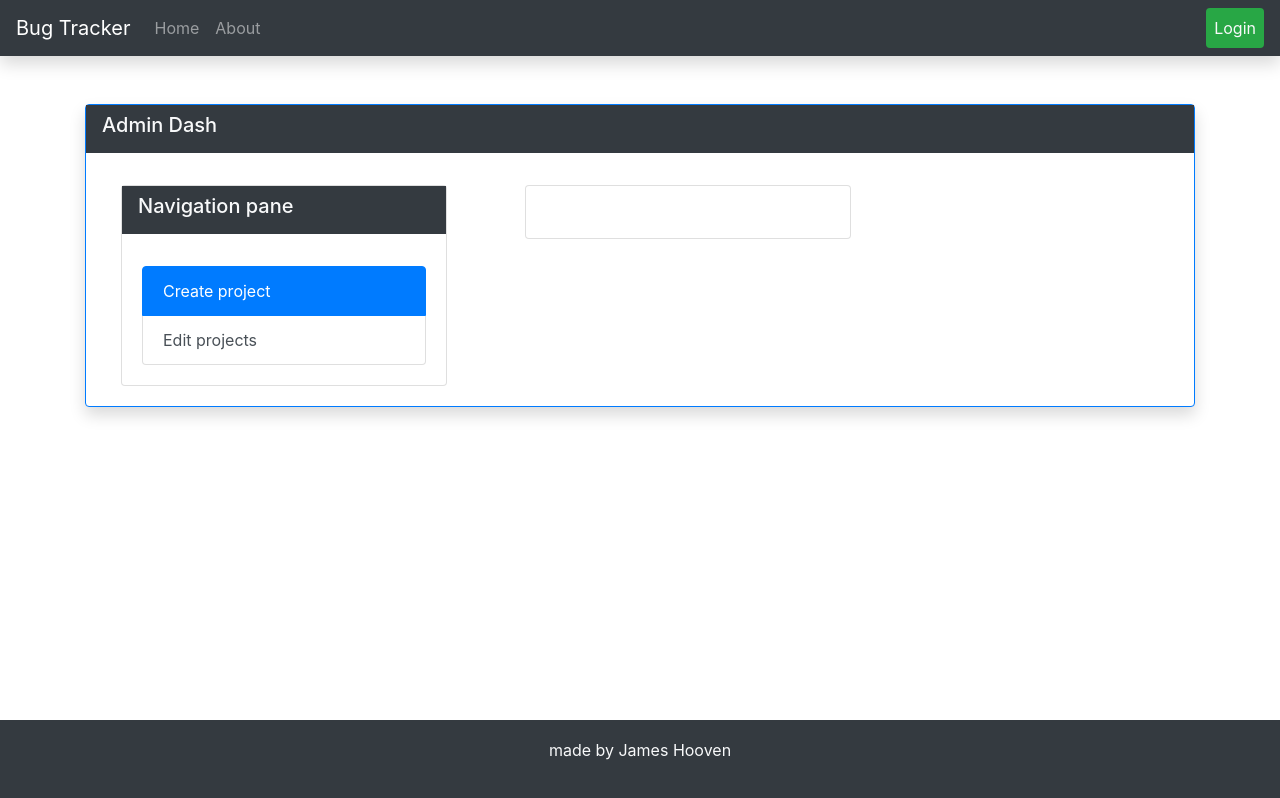
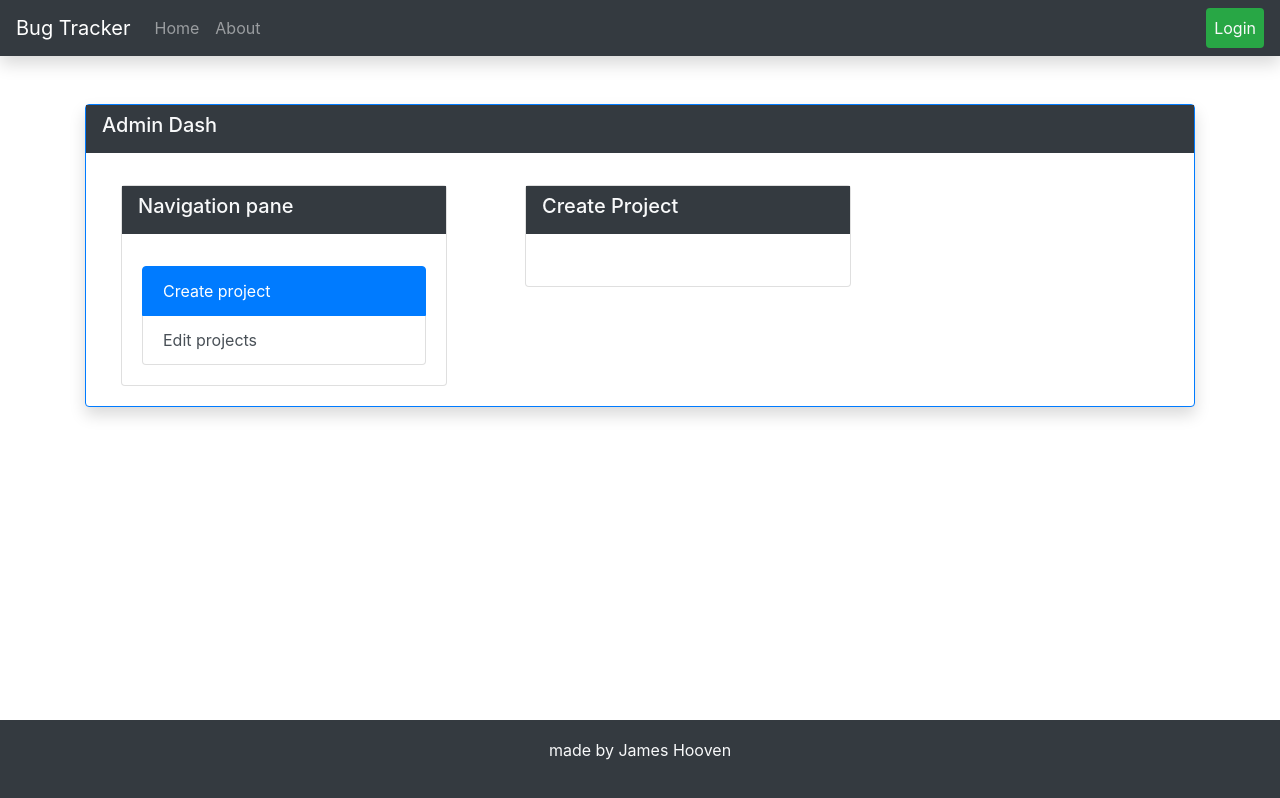
Before and after one commit to 8connor/bugTracker, a React (Create React App) app in the folder frontEnd/: page /dashboard in a window 1280 px wide. Built offline with nearby package versions, Linux system fonts and the light colour scheme; no server answers.

Commit message:
Made some style changes. Also changed the structure of the dashboard.

```diff
--- a/frontEnd/src/Components/Dashboard/CreateProject.js
+++ b/frontEnd/src/Components/Dashboard/CreateProject.js
@@ -4,8 +4,10 @@ import Card from "react-bootstrap/Card";
 function CreateProject() {
     return (
         <Card>
-            <Card.Title>
-
+            <Card.Title className="bg-dark text-light">
+                <p className="ml-3 mt-2">
+                    Create Project
+                </p>
             </Card.Title>
             <Card.Body>
 
--- a/frontEnd/src/Components/Dashboard/EditProject.js
+++ b/frontEnd/src/Components/Dashboard/EditProject.js
@@ -5,8 +5,10 @@ function EditProject() {
 
     return (
         <Card>
-            <Card.Title>
-
+            <Card.Title className="bg-dark text-light">
+                <p className="ml-3 mt-2">
+                   Edit Project
+                </p>
             </Card.Title>
             <Card.Body>
 
```
Also changed, not shown: 1 other file (tests, documents, lock files or other folders).
